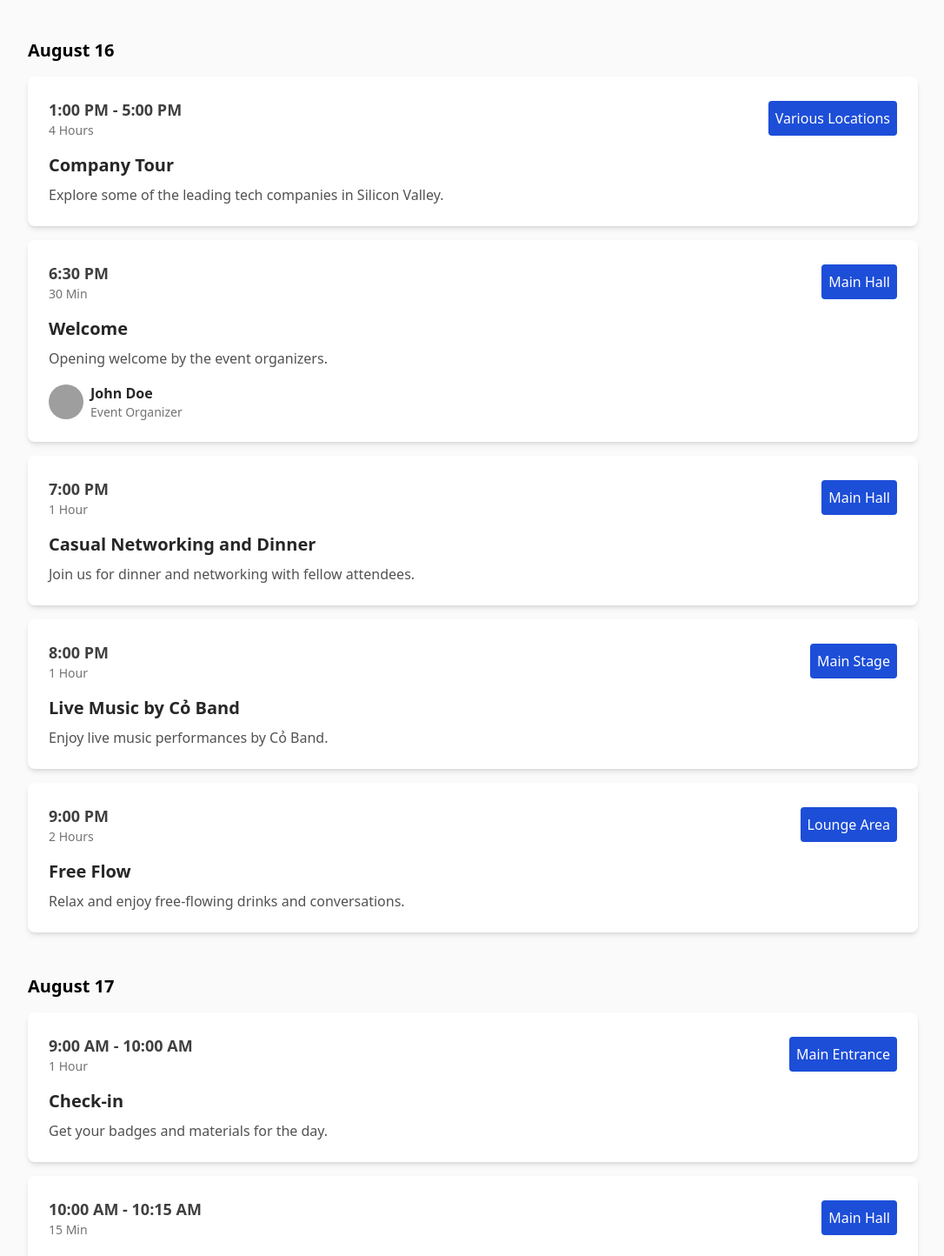
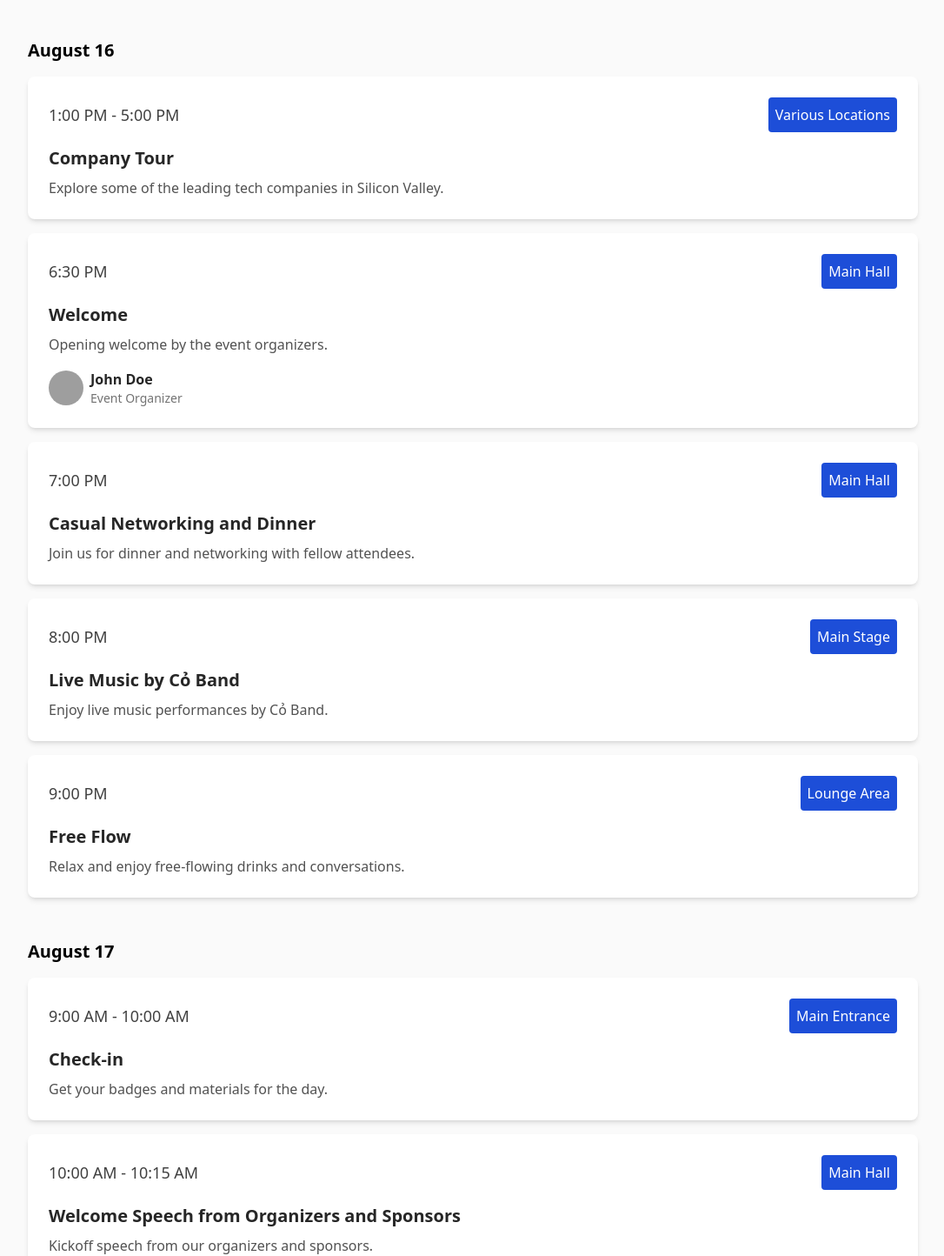
Before and after one commit to tuedolm/techsummit2024, a Next.js app: page / in a window 1280 px wide. Shown: the part 2842-4286 px from the top of the page at 87% size, without its empty margins (96-1182 px from the left). Built offline with nearby package versions, Linux system fonts and the light colour scheme; grey boxes are pictures that could not be loaded; a web font is replaced by a local one.

Commit message:
change agenda cards and ticket section text font.

```diff
--- a/components/AgendaSection.tsx
+++ b/components/AgendaSection.tsx
@@ -5,7 +5,6 @@ const agendaItems = {
   "August 16": [
     {
       time: "1:00 PM - 5:00 PM",
-      duration: "4 Hours",
       title: "Company Tour",
       location: "Various Locations",
       description: "Explore some of the leading tech companies in Silicon Valley.",
@@ -13,7 +12,6 @@ const agendaItems = {
     },
     {
       time: "6:30 PM",
-      duration: "30 Min",
       title: "Welcome",
       location: "Main Hall",
       description: "Opening welcome by the event organizers.",
@@ -27,7 +25,6 @@ const agendaItems = {
     },
     {
       time: "7:00 PM",
-      duration: "1 Hour",
       title: "Casual Networking and Dinner",
       location: "Main Hall",
       description: "Join us for dinner and networking with fellow attendees.",
@@ -35,7 +32,6 @@ const agendaItems = {
     },
     {
       time: "8:00 PM",
-      duration: "1 Hour",
       title: "Live Music by Cỏ Band",
       location: "Main Stage",
       description: "Enjoy live music performances by Cỏ Band.",
@@ -43,7 +39,6 @@ const agendaItems = {
     },
     {
       time: "9:00 PM",
-      duration: "2 Hours",
       title: "Free Flow",
       location: "Lounge Area",
       description: "Relax and enjoy free-flowing drinks and conversations.",
@@ -53,7 +48,6 @@ const agendaItems = {
   "August 17": [
     {
       time: "9:00 AM - 10:00 AM",
-      duration: "1 Hour",
       title: "Check-in",
       location: "Main Entrance",
       description: "Get your badges and materials for the day.",
@@ -61,7 +55,6 @@ const agendaItems = {
     },
     {
       time: "10:00 AM - 10:15 AM",
-      duration: "15 Min",
       title: "Welcome Speech from Organizers and Sponsors",
       location: "Main Hall",
       description: "Kickoff speech from our organizers and sponsors.",
@@ -75,7 +68,6 @@ const agendaItems = {
     },
     {
       time: "10:15 AM - 11:15 AM",
-      duration: "1 Hour",
       title: "Panel Discussion",
       location: "Main Hall",
       description: "Discussion on the latest trends and innovations in tech.",
@@ -94,7 +86,6 @@ const agendaItems = {
     },
     {
       time: "11:15 AM - 12:00 PM",
-      duration: "45 Min",
       title: "Panel Q&A",
       location: "Main Hall",
       description: "Q&A session with the panelists.",
@@ -113,7 +104,6 @@ const agendaItems = {
     },
     {
       time: "12:00 PM - 1:00 PM",
-      duration: "1 Hour",
       title: "Lunch",
       location: "Dining Area",
       description: "Enjoy a variety of delicious meals.",
@@ -121,7 +111,6 @@ const agendaItems = {
     },
     {
       time: "1:00 PM - 5:00 PM",
-      duration: "4 Hours",
       title: "Workshops",
       location: "Various Locations",
       description: "Hands-on workshops on various tech topics.",
@@ -140,7 +129,6 @@ const agendaItems = {
     },
     {
       time: "5:00 PM - 6:00 PM",
-      duration: "1 Hour",
       title: "Closing Remarks, Raffle, and Networking",
       location: "Main Hall",
       description: "Final remarks, raffle draw, and networking opportunities.",
@@ -168,8 +156,7 @@ const AgendaSection = () => {
                 <div className="flex-1 bg-white dark:bg-neutral-900 p-6 rounded-lg shadow-md">
                   <div className="flex justify-between items-center">
                     <div>
-                      <div className="text-lg font-bold text-neutral-700 dark:text-neutral-300">{item.time}</div>
-                      <div className="text-sm text-neutral-500">{item.duration}</div>
+                      <div className="text-lg text-neutral-700 dark:text-neutral-300">{item.time}</div>
                     </div>
                     <div className="bg-blue-700 dark:bg-neutral-800 p-2 rounded text-white">{item.location}</div>
                   </div>
--- a/components/TicketSection.tsx
+++ b/components/TicketSection.tsx
@@ -2,7 +2,7 @@ import { motion } from "framer-motion";
 
 const TicketSection = () => {
   return (
-    <div id="tickets" className="h-auto w-full flex flex-col items-center justify-center p-8 md:p-16 mb-16 font-josefin">
+    <div id="tickets" className="h-auto w-full flex flex-col items-center justify-center p-8 md:p-16 mb-16">
       <div className="w-full max-w-6xl mx-auto relative">
         {/* Main Content */}
         <motion.h1
```
